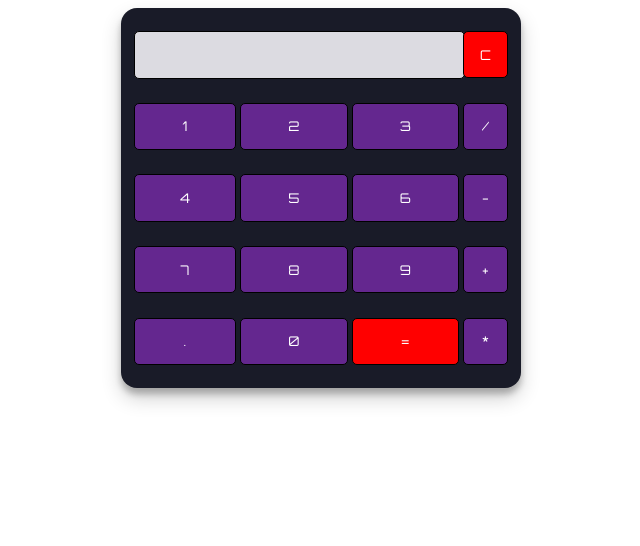
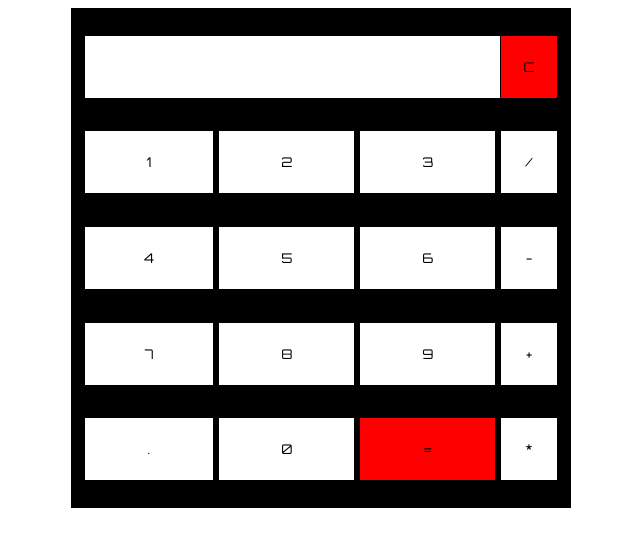
Before and after one commit to Farzamdokoohaki/calculator, a plain HTML site: page index.html in a window 1280 px wide. Shown: the whole page, without its empty margins (319-959 px from the left). Drawn offline with Linux system fonts and the light colour scheme.

Commit message:
Update styles.css

```diff
--- a/styles.css
+++ b/styles.css
@@ -1,29 +1,27 @@
 @import url('https://fonts.googleapis.com/css2?family=Orbitron&display=swap');
 .calculator {
 padding: 10px;
-border-radius: 1em;
-height: 380px;
-width: 400px;
+
+height: 500px;
+width: 500px;
 margin: auto;
-background-color: #191b28;
-box-shadow: rgba(0, 0, 0, 0.19) 0px 10px 20px, rgba(0, 0, 0, 0.23) 0px 6px 6px;
+background-color: black;
+
 }
 .display-box {
 font-family: 'Orbitron', sans-serif;
-background-color: #dcdbe1;
+background-color: white;
 border: solid black 0.5px;
 color: black;
-border-radius: 5px;
 width: 100%;
 height: 65%;
 }
 .button {
 font-family: 'Orbitron', sans-serif;
-background-color: #64278f;
-color: white;
+background-color: white;
+color: black;
 border: solid black 0.5px;
 width: 100%;
-border-radius: 5px;
 height: 70%;
 outline: none;
 }
```
